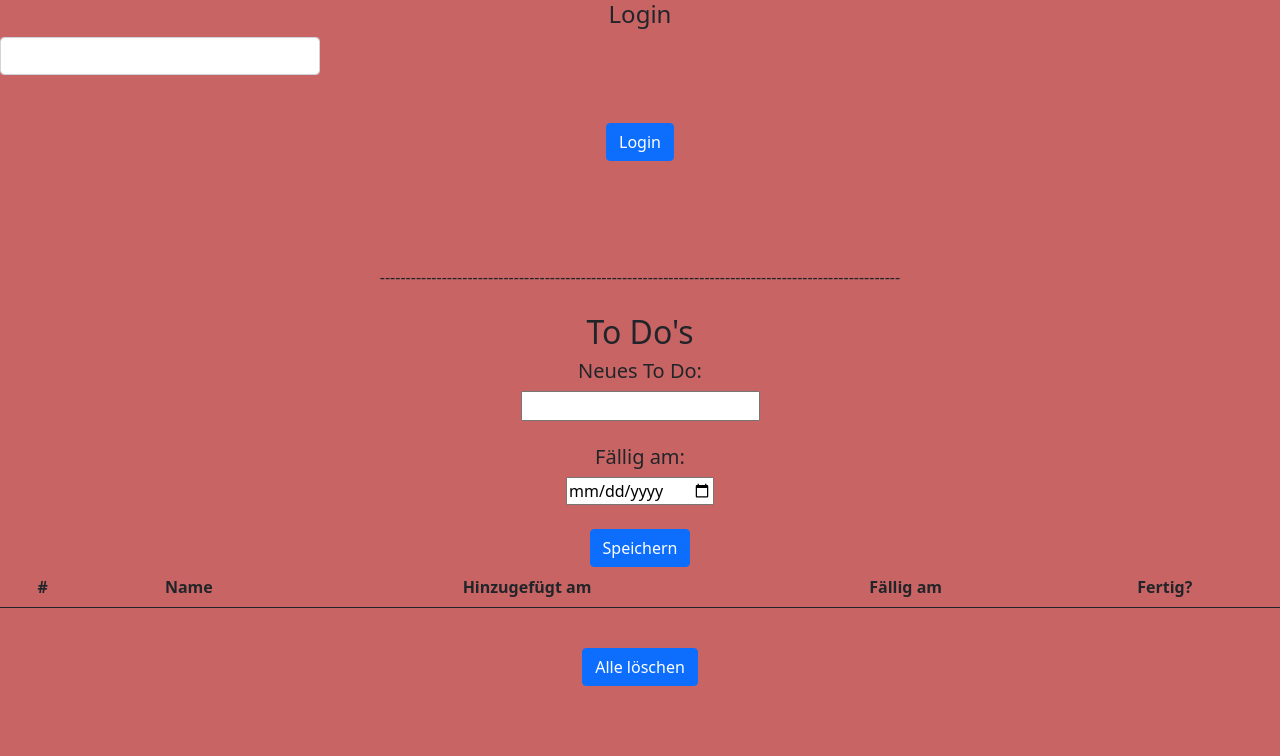
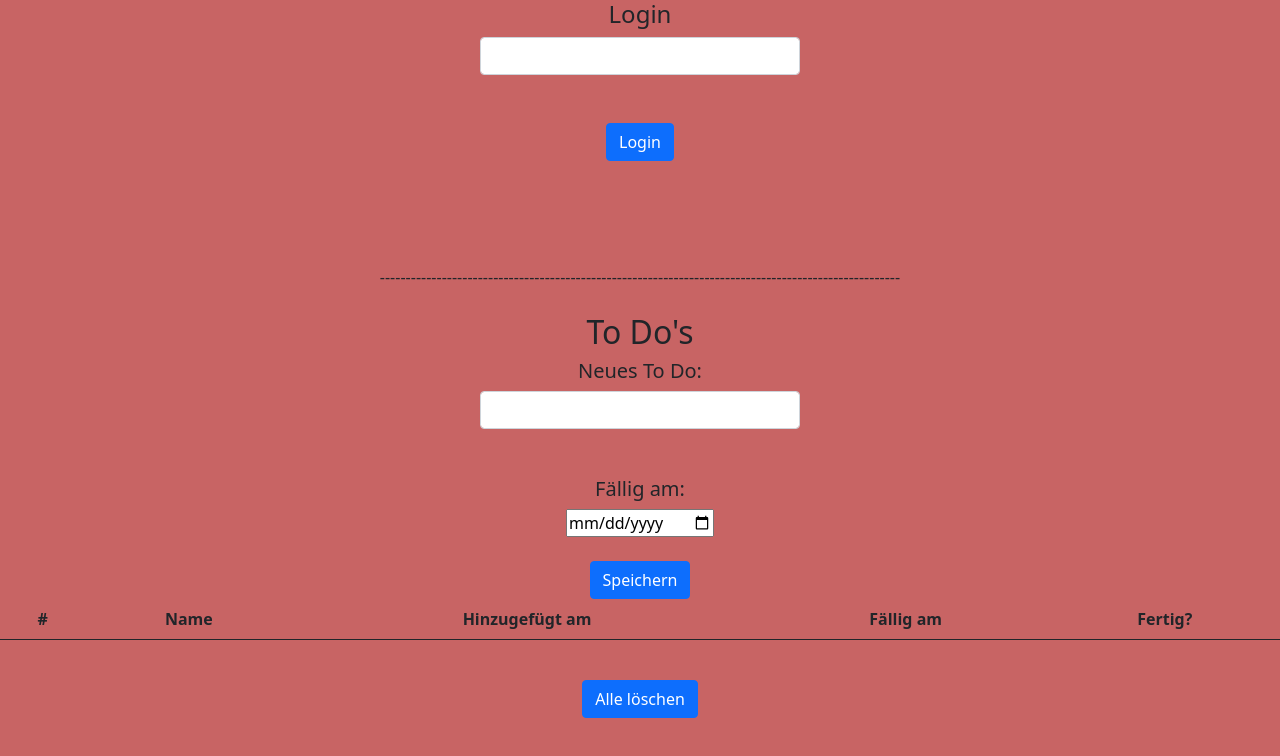
Before and after one commit to tamer545/firebase-axa, a React (Create React App) app: page / in a window 1280 px wide. Shown: the top 756 px of the page. Built offline with nearby package versions, Linux system fonts and the light colour scheme.

Commit message:
todoliste

```diff
--- a/src/App.css
+++ b/src/App.css
@@ -1,11 +1,18 @@
 html{
   text-align: center;
   alignment: center;
+  justify-content: center;
+  transition-property: vertical-align;
 
 }
 body{
   background: rgb(200, 100, 100);
 
+}
+
+#inputDiv{
+  justify-content: center;
+  alignment: center;
 }
 
 
--- a/src/project/ToDoListeFix.js
+++ b/src/project/ToDoListeFix.js
@@ -31,6 +31,7 @@ export default function ToDoListe() {
     return (
         <div>
             <h4>Login</h4>
+            <div className={"d-flex"} id={"inputDiv"}>
                 <InputGroup className="form-group w-25">
                     <FormControl
                         aria-label="Default"
@@ -39,6 +40,7 @@ export default function ToDoListe() {
                         onChange={e => setUser(e.target.value)}
                     />
                 </InputGroup>
+            </div>
             <br/>
             {showSpinner && <Spinner size={"sm"} animation="border" variant="light"/>}
 
@@ -60,8 +62,16 @@ export default function ToDoListe() {
             <h2>To Do's</h2>
 
             <h5>Neues To Do:</h5>
-            <input type={"text"} value={newToDo.name}
-                   onChange={e => setNewToDo(old => ({...old, name: e.target.value}))}/>
+            <div className={"d-flex"} id={"inputDiv"}>
+                <InputGroup className="form-group w-25">
+                    <FormControl
+                        aria-label="Default"
+                        aria-describedby="inputGroup-sizing-default"
+                        value={newToDo.name}
+                        onChange={e => setNewToDo(old => ({...old, name: e.target.value}))}
+                    />
+                </InputGroup>
+            </div>
 
             <br/><br/>
             <h5>Fällig am:</h5>
```
Lines whose indentation alone changed are shown as unchanged.
